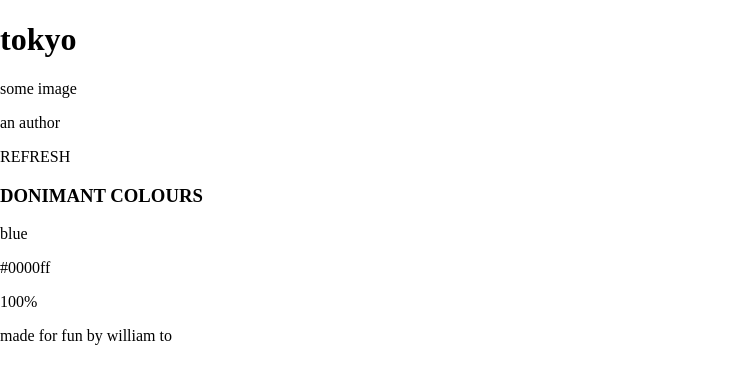
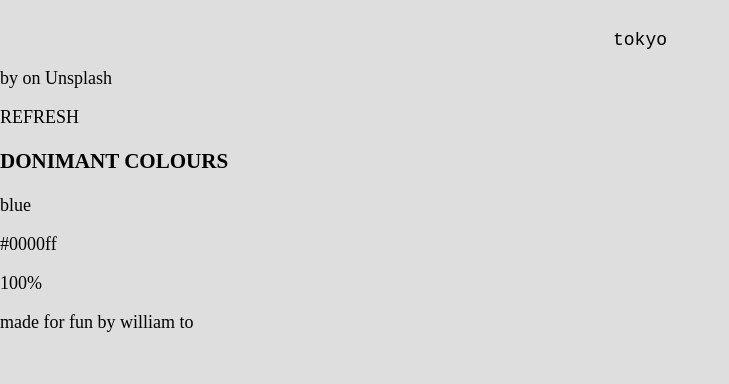
Before and after one commit to wlto/project-tokyo, a React (Create React App) app: page / in a window 1280 px wide. Shown: the top 384 px of the page, without its empty margins (0-729 px from the left). Built offline with nearby package versions, Linux system fonts and the light colour scheme; no server answers; grey boxes are pictures that could not be loaded.

Commit message:
Implement Unsplash photo fetching functionality

```diff
--- a/package.json
+++ b/package.json
@@ -6,6 +6,7 @@
     "@testing-library/jest-dom": "^4.2.4",
     "@testing-library/react": "^9.4.1",
     "@testing-library/user-event": "^7.2.1",
+    "dotenv": "^8.2.0",
     "react": "^16.13.0",
     "react-dom": "^16.13.0",
     "react-scripts": "3.4.0"
--- a/src/App/App.css
+++ b/src/App/App.css
@@ -0,0 +1,13 @@
+.App {
+  width: 100vw;
+  height: 100vh;
+  padding-top: 1rem;
+  background-color: var(--grey);
+}
+
+.App-title {
+  font-family: var(--font-monospace);
+  font-size: 1rem;
+  font-weight: 400;
+  text-align: center;
+}
--- a/src/App/App.js
+++ b/src/App/App.js
@@ -6,12 +6,25 @@ import FetchedImage from '../FetchedImage/FetchedImage';
 import NeumorphismButton from '../NeumorphismButton/NeumorphismButton';
 import ColourPalette from '../ColourPalette/ColourPalette';
 
+// Environment variables
+require('dotenv').config();
+
 function App() {
+  const unsplashAPIEndpoint = `https://api.unsplash.com/search/photos?client_id=${process.env.REACT_APP_UNSPLASH_ACCESS_KEY}&query=tokyo`;
+
+  const handleOnClick = async (event) => {
+    const response = await fetch(unsplashAPIEndpoint);
+    const body = await response.json();
+    console.log(body.results);
+  }
+
   return (
     <div className="App">
       <h1 className="App-title">tokyo</h1>
       <FetchedImage />
-      <NeumorphismButton>REFRESH</NeumorphismButton>
+      <NeumorphismButton onClickHandler={handleOnClick}>
+        REFRESH
+      </NeumorphismButton>
       <ColourPalette />
       <p className="App-copyright">made for fun by <span className="App-copyright-author">william to</span></p>
     </div>
--- a/src/FetchedImage/FetchedImage.js
+++ b/src/FetchedImage/FetchedImage.js
@@ -1,10 +1,15 @@
 import React from 'react';
+import './FetchedImage.css';
 
 function FetchedImage(props) {
+  const { imageUrl, imageAuthor, imageUnsplashUrl } = props;
+
   return (
     <div className="FetchedImage">
-      <div className="FetchedImage-image">some image</div>
-      <p className="FetchedImage-author">an author</p>
+      <div className="FetchedImage-image" style={{
+        backgroundImage: `url(${imageUrl})`
+      }}></div>
+      <p className="FetchedImage-author">by {imageAuthor} on <a href={imageUnsplashUrl}>Unsplash</a></p>
     </div>
   );
 }
--- a/src/NeumorphismButton/NeumorphismButton.js
+++ b/src/NeumorphismButton/NeumorphismButton.js
@@ -1,9 +1,9 @@
 import React from 'react';
 
 function NeumorphismButton(props) {
-  const { children } = props;
+  const { children, onClickHandler } = props;
   return (
-    <div className="NeumorphismButton">{children}</div>
+    <div className="NeumorphismButton" onClick={onClickHandler}>{children}</div>
   );
 }
 
--- a/src/index.css
+++ b/src/index.css
@@ -1,3 +1,20 @@
+:root {
+  font-size: 18px;
+
+  /* Font family */
+  --font-monospace: 'Roboto Mono', monospace;
+
+  /* Colours */
+  --black:      #000000;
+  --grey:       #dedede;
+  --dark-grey:  #b7b7b7;
+
+  /* Box shadows */
+  --shadow-normal: 0 6px 20px 0 rgba(0, 0, 0, 0.25);
+  --shadow-neumorphism-light: -6px -6px 16px 0 rgba(255, 255, 255, 0.55);
+  --shadow-neumorphism-dark: 6px 6px 16px 0 rgba(0, 0, 0, 0.55);
+}
+
 body {
   margin: 0;
   padding: 0;
```
Also changed, not shown: src/FetchedImage/FetchedImage.css (added), 2 other files (tests, documents, lock files or other folders).
